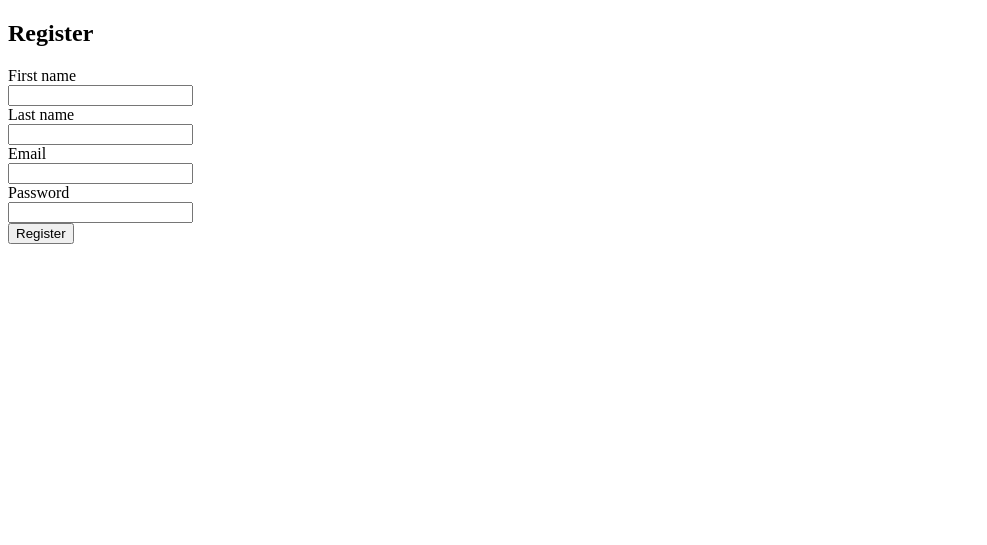
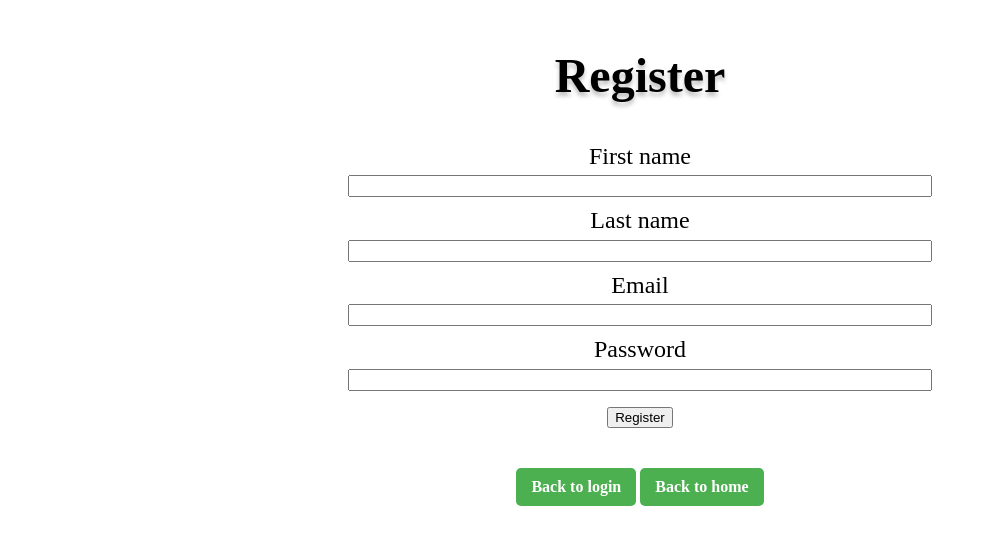
Before and after one commit to Helemaalkierewiet/CLE2, a PHP site: page /CLE2/register.php in a window 1280 px wide. Shown: the top 545 px of the page, without its empty margins (0-987 px from the left). Run offline with PHP 8.4, Linux system fonts and the light colour scheme.

Commit message:
Details updated

```diff
--- a/cle2/css/style.css
+++ b/cle2/css/style.css
@@ -80,7 +80,56 @@ body {
 
 .details-list h3{
     margin: 0.5vh;
+}
 
+/* Register page */
+.register-container {
+    max-width: 60vw;
+    margin: 0 auto;
+}
+
+.register-form {
+    display: flex;
+    flex-direction: column;
+    justify-content: space-around;
+    align-items: center;
+    gap: 5vh;
+}
+
+.register-form a {
+    display: inline-block;
+    text-decoration: none;
+    font-weight: bold;
+    padding: 10px 15px;
+    border-radius: 5px;
+    transition: background-color 0.3s;
+    color: #fff;
+    background-color: #4CAF50;
+}
+
+.register-form-all {
+    display: flex;
+    flex-direction: column;
+    gap: 10px;
+    font-size: 1.5rem;
+    align-items: center
+}
+
+.register-form-part {
+    display: flex;
+    flex-direction: column;
+    align-items: center;
+}
+
+.register-form-button input[type=button], input[type=submit], input[type=reset] {
+    width: 45vw;
+    height: 2vh;
+    padding: 16px 32px;
+}
+
+.register-form input {
+    width: 45vw;
+    height: 2vh;
 }
 
 .welkom-op-boerderij {
--- a/cle2/index.php
+++ b/cle2/index.php
@@ -4,11 +4,12 @@
 <head>
     <meta charset="UTF-8">
     <meta name="viewport" content="width=device-width, initial-scale=1.0">
+    <title>CLE 2</title>
     <link rel="stylesheet" href="css/style.css">
     <link
             rel="stylesheet"
             href="https://fonts.googleapis.com/css2?family=Inter:ital,wght@0,200;0,300;0,400;0,500;1,800&display=swap"
-    <title>CLE 2</title>
+
 </head>
 
 <body>
--- a/cle2/register.php
+++ b/cle2/register.php
@@ -48,9 +48,13 @@ if (isset($_POST['submit'])) {
           content="width=device-width, user-scalable=no, initial-scale=1.0, maximum-scale=1.0, minimum-scale=1.0">
     <meta http-equiv="X-UA-Compatible" content="ie=edge">
     <title>Document</title>
+    <link rel="stylesheet" href="css/style.css">
 </head>
 <body>
-<h2>Register</h2>
+<div class="register-container">
+    <section class="details-header">
+        <h2>Register</h2>
+    </section>
 <section>
     <?php if (!empty($errors)): ?>
         <div class="error">
@@ -61,39 +65,50 @@ if (isset($_POST['submit'])) {
             </ul>
         </div>
     <?php endif; ?>
+    <section class="register-form">
     <form action="" method="post">
-        <div>
+        <div class="register-form-all">
+        <div class="register-form-part">
             <label class="label" for="firstName">First name</label>
             <div class="field">
                 <input class="input" id="firstName" type="text" name="firstName" value="<?= $firstName ?? '' ?>" />
             </div>
         </div>
-        <div>
+        <div class="register-form-part">
             <label class="label" for="lastName">Last name</label>
             <div class="field">
                 <input class="input" id="lastName" type="text" name="lastName" value="<?= $lastName ?? '' ?>" />
             </div>
         </div>
 
-        <div>
+        <div class="register-form-part">
             <label class="label" for="email">Email</label>
             <div class="field">
                 <input class="input" id="email" type="text" name="email" value="<?= $email ?? '' ?>" />
             </div>
         </div>
 
-        <div>
+        <div class="register-form-part">
             <label class="label" for="password">Password</label>
             <div class="field">
                 <input class="input" id="password" type="password" name="password"/>
             </div>
         </div>
-        <div>
-            <div>
+        <div class="register-form-part">
+            <div class="register-form-button">
                 <button type="submit" name="submit">Register</button>
             </div>
         </div>
+        </div>
     </form>
+        <section>
+        <div>
+            <a href="login.php">Back to login</a>
+            <a href="index.php">Back to home</a>
+        </div>
+        </section>
+    </section>
 </section>
+</div>
 </body>
 </html>
```
Also changed, not shown: cle2/login.php (+14 -6 lines).
